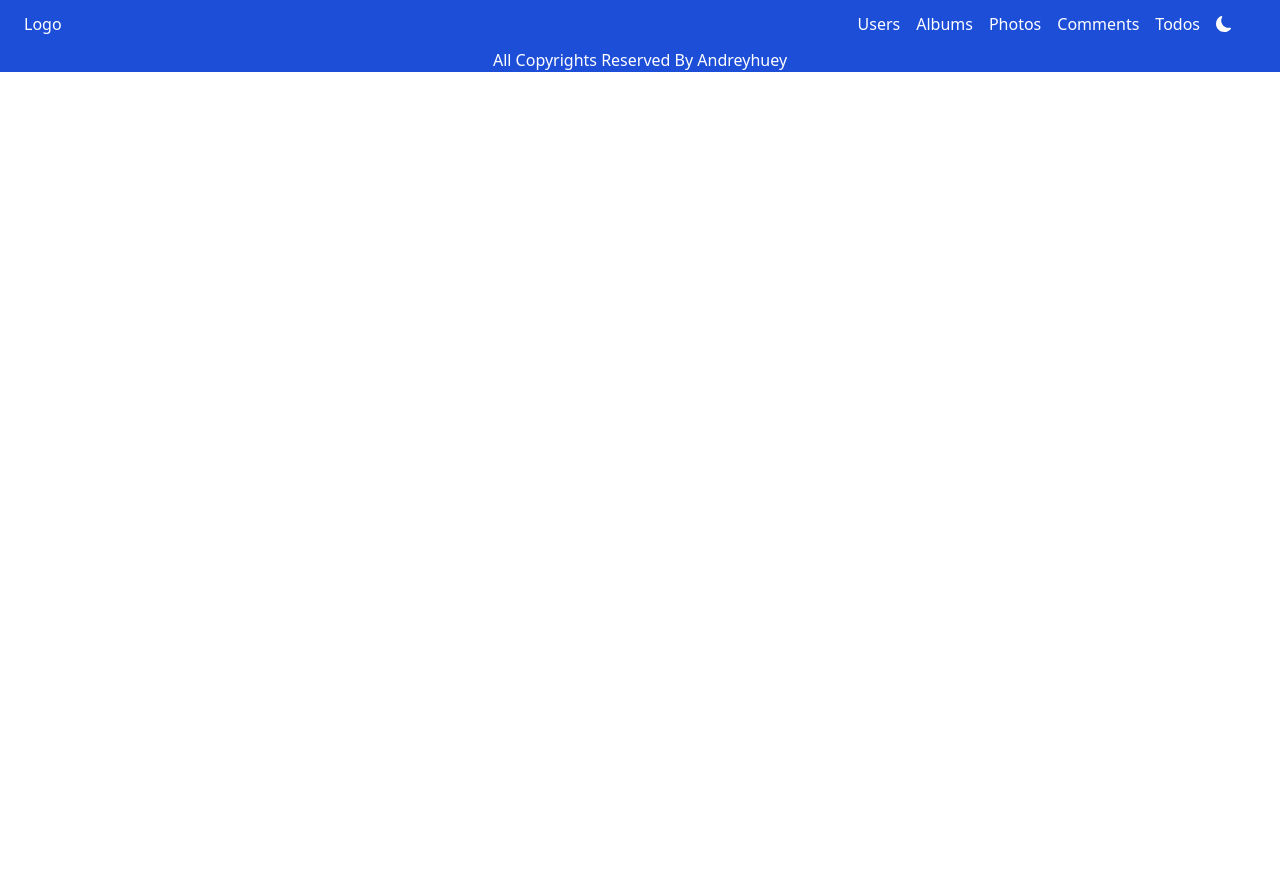
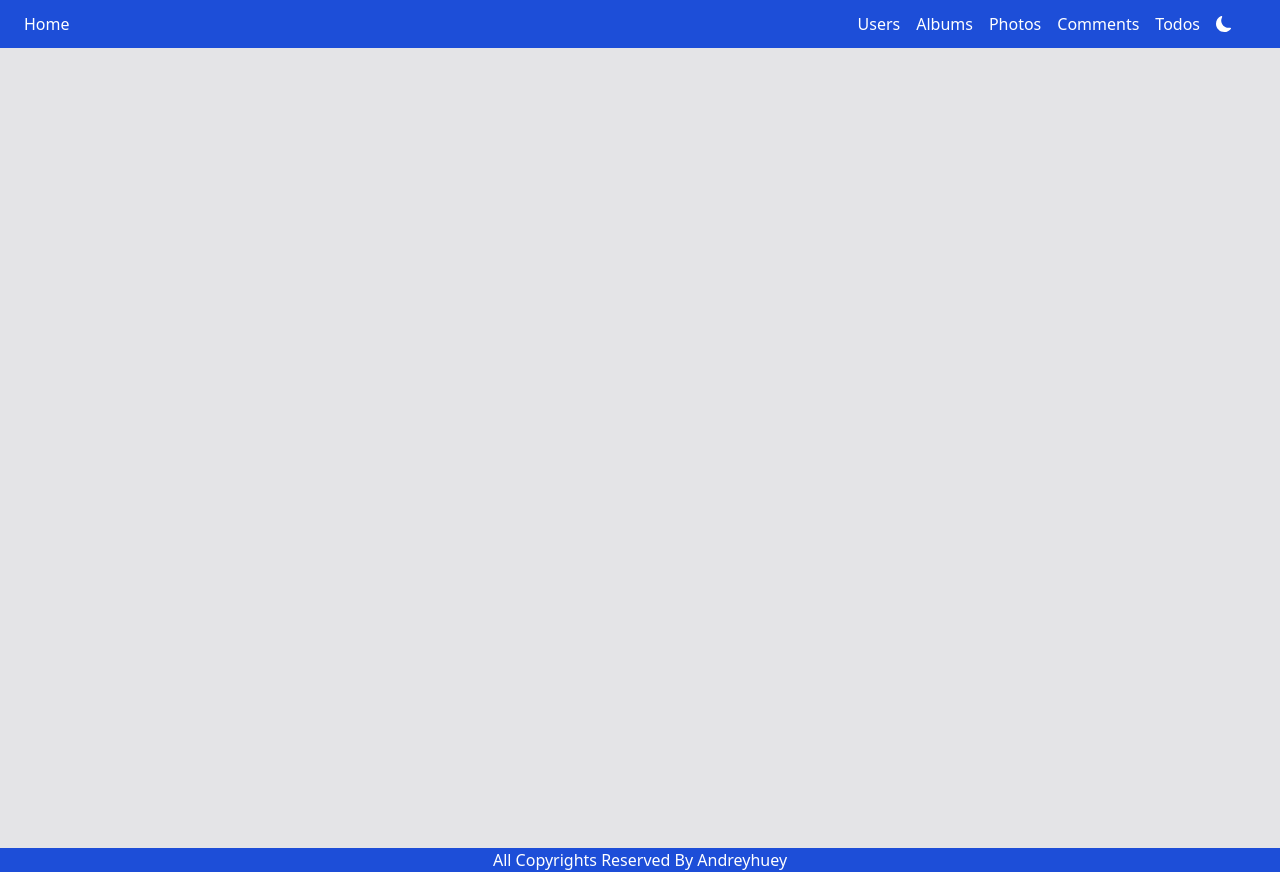
Before and after one commit to Andreyhuey/jsonplaceholder-app, a React (Create React App) app: page / in a window 1280 px wide. Before the commit the page ends 800 px from the top, so only its background shows below. Built offline with nearby package versions, Linux system fonts and the light colour scheme.

Commit message:
bg changed to bg-zinc-200

```diff
--- a/src/components/Nav.jsx
+++ b/src/components/Nav.jsx
@@ -32,7 +32,7 @@ export default function Nav() {
     <div className="py-3 bg-blue-700 text-white dark:bg-black dark:text-white">
       <nav className="flex  justify-between">
         <h1 className="ms-6">
-          <Link to={`/`}>Logo</Link>
+          <Link to={`/`}>Home</Link>
         </h1>
         <ul className="flex justify-between gap-4 me-12 ">
           <li>
--- a/src/pages/Albums.jsx
+++ b/src/pages/Albums.jsx
@@ -20,5 +20,5 @@ export default function Albums() {
     FetchAlbums();
   }, []);
 
-  return <div className="h-screen dark:bg-slate-900"></div>;
+  return <div className="h-screen bg-zinc-200 dark:bg-slate-900"></div>;
 }
--- a/src/pages/Comments.jsx
+++ b/src/pages/Comments.jsx
@@ -1,7 +1,7 @@
 export default function Comments() {
   return (
     <>
-      <div className="h-screen dark:bg-slate-900"></div>
+      <div className="h-screen bg-zinc-200 dark:bg-slate-900"></div>
     </>
   );
 }
--- a/src/pages/Home.jsx
+++ b/src/pages/Home.jsx
@@ -1,6 +1,3 @@
-export default function Home(){
-    return(
-        <>
-        </>
-    )
+export default function Home() {
+  return <div class="h-screen bg-zinc-200 dark:bg-slate-900"></div>;
 }
--- a/src/pages/Photos.jsx
+++ b/src/pages/Photos.jsx
@@ -21,7 +21,7 @@ export default function Photos() {
   }, []);
 
   return (
-    <div className="dark:bg-slate-900 h-screen">
+    <div className="dark:bg-slate-900 bg-zinc-200 h-screen">
       {Photos.map((Photos) => (
         <div key={Photos.id}>
           <img src={Photos.thumbnailUrl} />
--- a/src/pages/Todos.jsx
+++ b/src/pages/Todos.jsx
@@ -1,3 +1,3 @@
 export default function Todos() {
-  return <div className="h-screen dark:bg-slate-900"></div>;
+  return <div className="h-screen bg-zinc-200 dark:bg-slate-900"></div>;
 }
```
